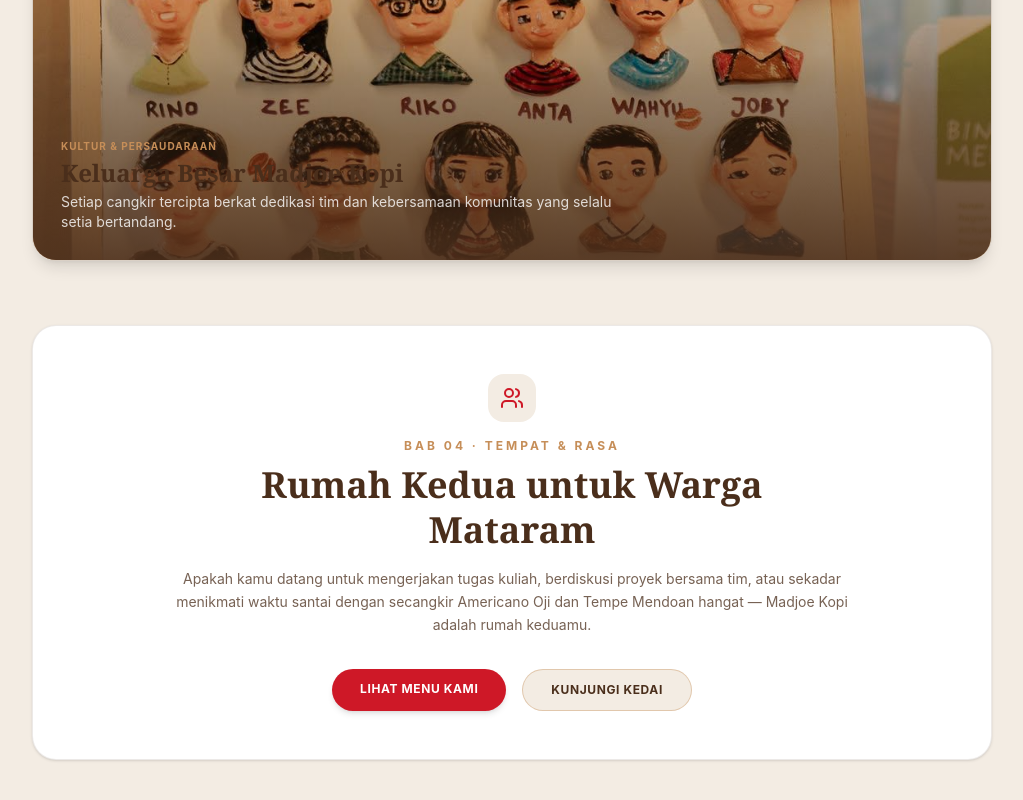
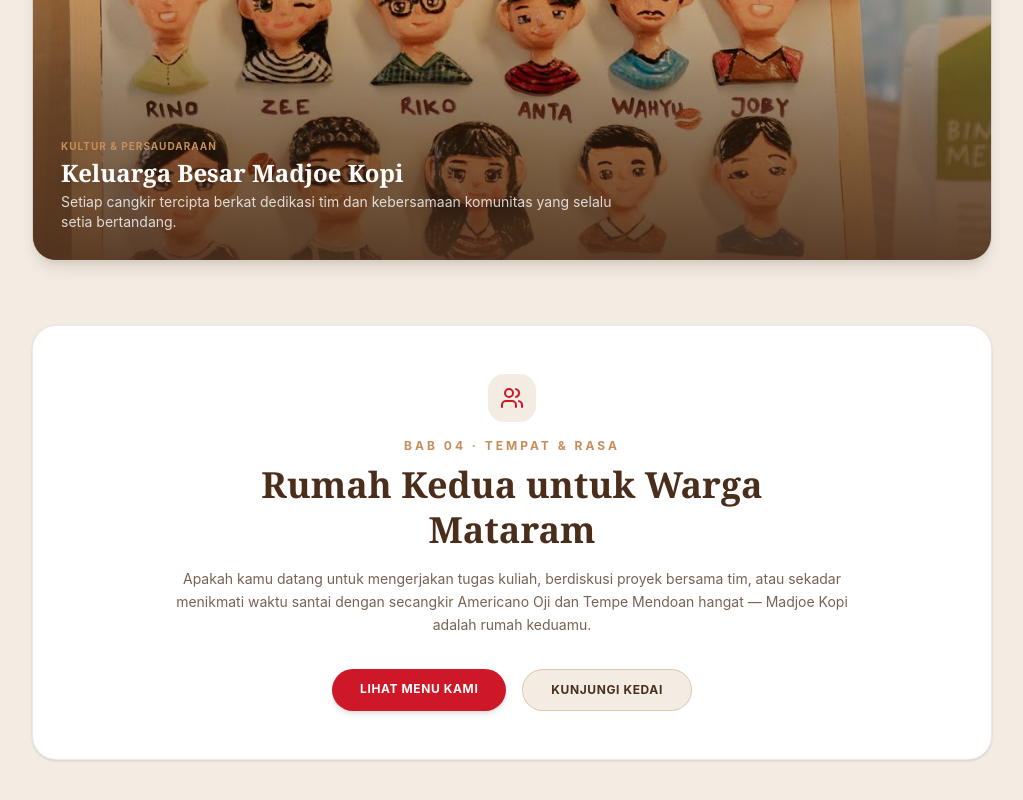
Before and after one commit to ftzarqa/madjoe-kopi, a Next.js app: page /cerita in a window 1280 px wide. Shown: the part 1987-2787 px from the top of the page, without its empty margins (128-1151 px from the left). Built offline with nearby package versions, Linux system fonts and the light colour scheme; no server answers.

Commit message:
Revisi warna teks halaman cerita

```diff
--- a/src/app/cerita/page.tsx
+++ b/src/app/cerita/page.tsx
@@ -154,9 +154,9 @@
               <span className="text-[10px] uppercase tracking-widest text-[#C68E58] font-bold block mb-1">
                 Kultur &amp; Persaudaraan
               </span>
-              <h3 className="font-serif font-bold text-lg sm:text-2xl leading-tight">
+           <h3 className="font-serif font-bold text-lg sm:text-2xl leading-tight text-white drop-shadow-lg">
                 Keluarga Besar Madjoe Kopi
-              </h3>
+          </h3>
               <p className="text-xs sm:text-sm text-white/80 mt-1">
                 Setiap cangkir tercipta berkat dedikasi tim dan kebersamaan komunitas yang selalu setia bertandang.
               </p>
```
